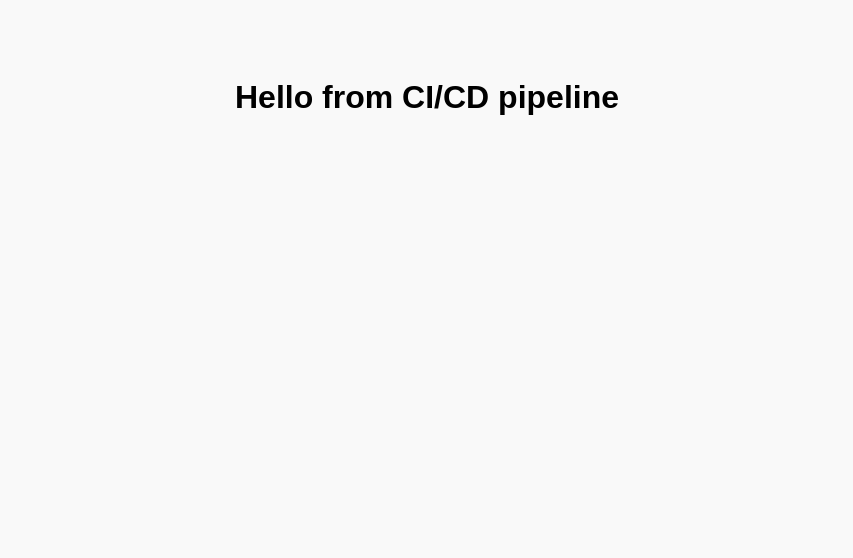
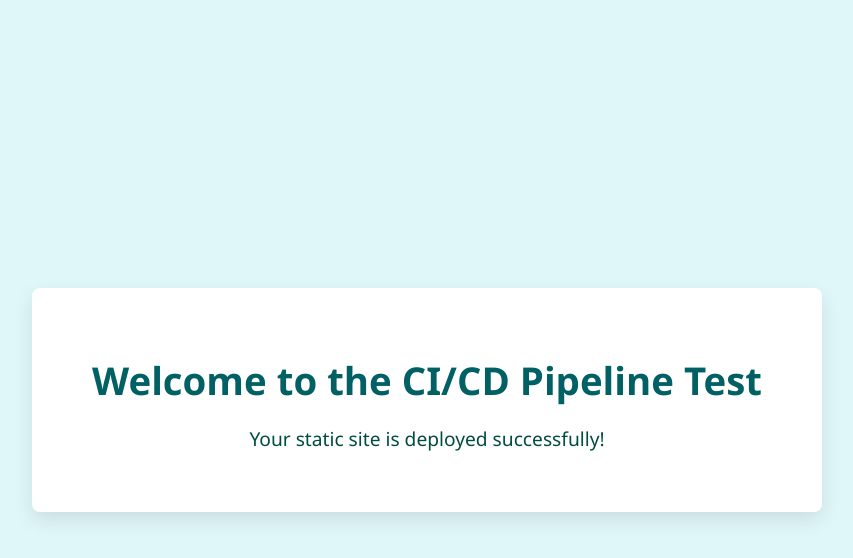
Before and after one commit to trivediayush/ec2-static-cicd-pipeline, a website: page public/index.html in a window 1280 px wide. Shown: the whole page, without its empty margins (213-1066 px from the left). Drawn offline with Linux system fonts and the light colour scheme.

Commit message:
website is changed

```diff
--- a/package.json
+++ b/package.json
@@ -4,6 +4,7 @@
   "scripts": {
     "lint": "eslint public/*.js",
     "format": "prettier --check public/*",
+    "format:fix": "prettier --write public/*",
     "lighthouse": "lighthouse-ci"
   },
   "devDependencies": {
--- a/public/index.html
+++ b/public/index.html
@@ -2,12 +2,15 @@
 <html lang="en">
 <head>
   <meta charset="UTF-8" />
-    <meta name="viewport" content="width=device-width, initial-scale=1.0" />
+  <meta name="viewport" content="width=device-width, initial-scale=1.0"/>
   <title>Static CI/CD App</title>
   <link rel="stylesheet" href="style.css" />
 </head>
 <body>
-    <h1>Hello from CI/CD pipeline</h1>
+  <div class="container">
+    <h1>Welcome to the CI/CD Pipeline Test</h1>
+    <p>Your static site is deployed successfully!</p>
+  </div>
   <script src="script.js"></script>
 </body>
 </html>
--- a/public/style.css
+++ b/public/style.css
@@ -1,6 +1,29 @@
 body {
-  background: #f9f9f9;
-  font-family: Arial, sans-serif;
+  background: #e0f7fa;
+  font-family: 'Segoe UI', Tahoma, Geneva, Verdana, sans-serif;
+  color: #006064;
+  margin: 0;
+  padding: 0;
+  display: flex;
+  height: 100vh;
+  justify-content: center;
+  align-items: center;
+}
+
+.container {
   text-align: center;
-  padding-top: 50px;
+  background: #ffffff;
+  padding: 40px 60px;
+  border-radius: 8px;
+  box-shadow: 0 8px 20px rgba(0,0,0,0.1);
 }
+
+h1 {
+  margin-bottom: 16px;
+  font-size: 2.4rem;
+}
+
+p {
+  font-size: 1.2rem;
+  color: #004d40;
+}
```
Also changed, not shown: 1 other file. Lines whose indentation alone changed are shown as unchanged.
